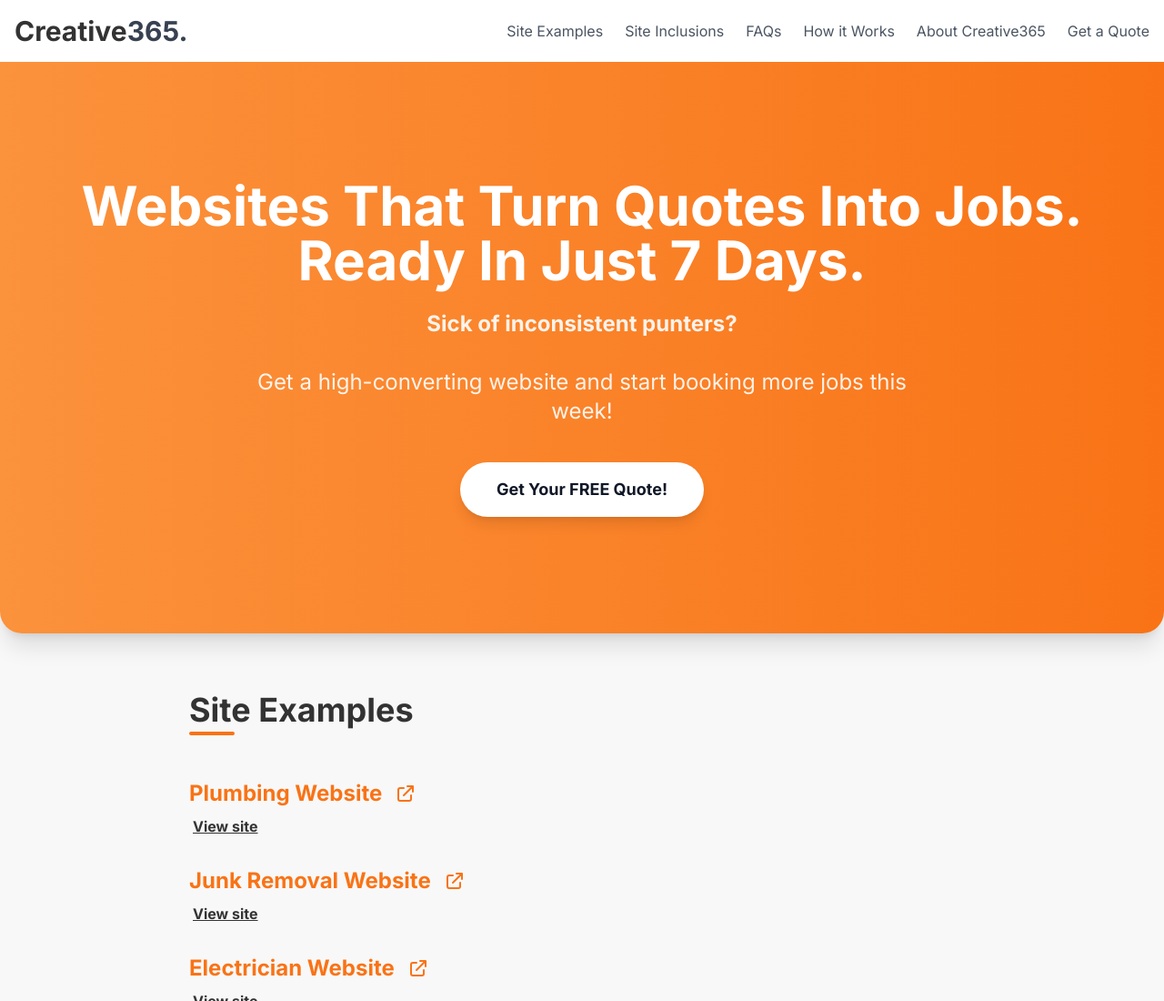
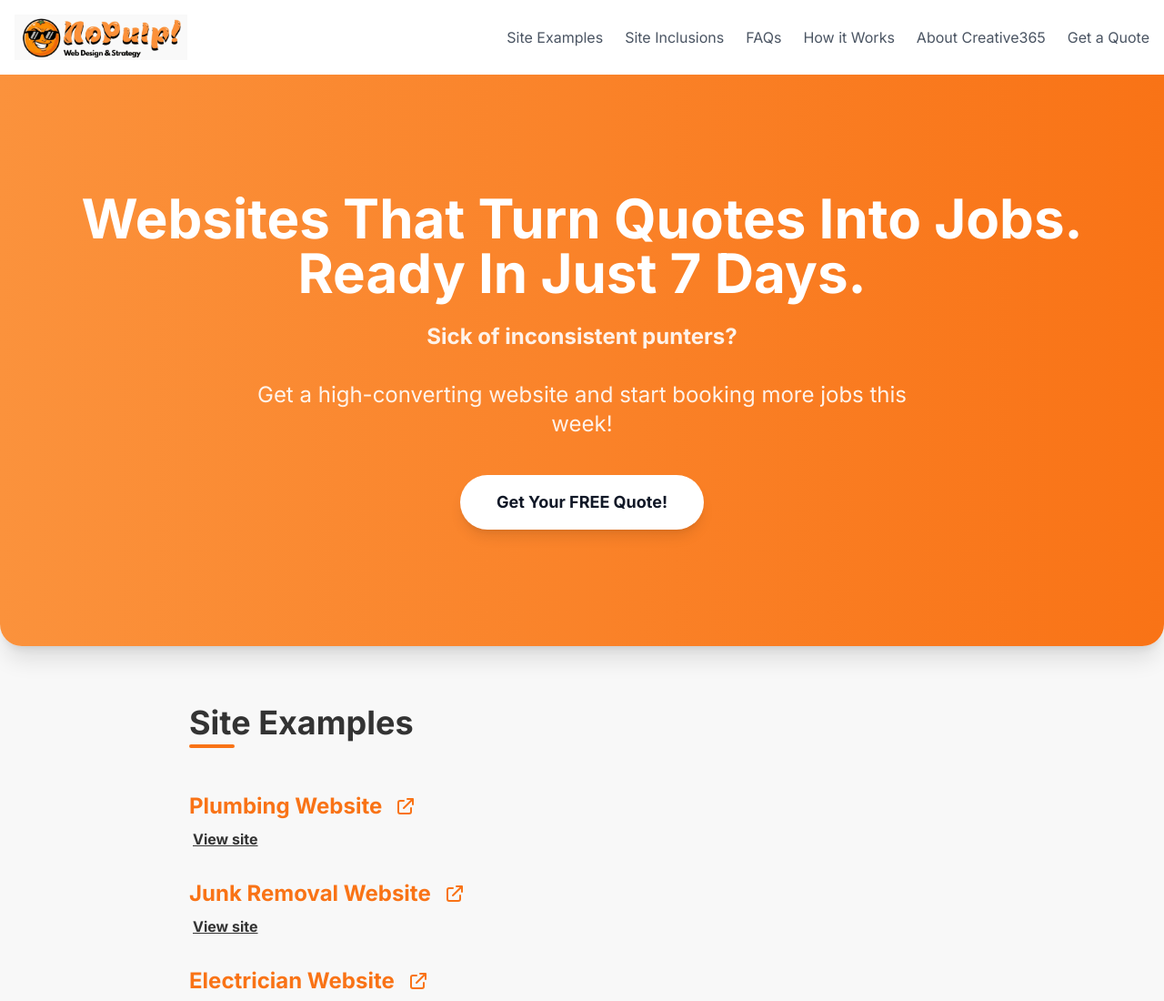
Before and after one commit to mmp03patane/WEBSITES, a plain HTML site: page index.html in a window 1280 px wide. Shown: the top 1100 px of the page at 91% size. Drawn offline with nearby package versions, Linux system fonts and the light colour scheme.

Commit message:
Update index.html

```diff
--- a/index.html
+++ b/index.html
@@ -405,8 +405,9 @@
 
     <header class="bg-white shadow-sm py-4">
         <div class="container mx-auto px-4 flex justify-between items-center">
-            <a href="#" class="text-3xl font-bold text-f97316">Creative<span class="text-gray-700">365.</span></a>
-
+            <a href="#" class="logo">
+    <img src="https://github.com/mmp03patane/WEBSITES/blob/main/NoPulp!.png?raw=true" alt="NoPulp Logo" style="height: 50px; width: auto;">
+</a>
             <nav class="hidden md:block">
                 <ul class="flex space-x-6">
                     <li><a href="#samples" class="text-gray-600 hover:text-f97316 font-medium">Site Examples</a></li>
```
